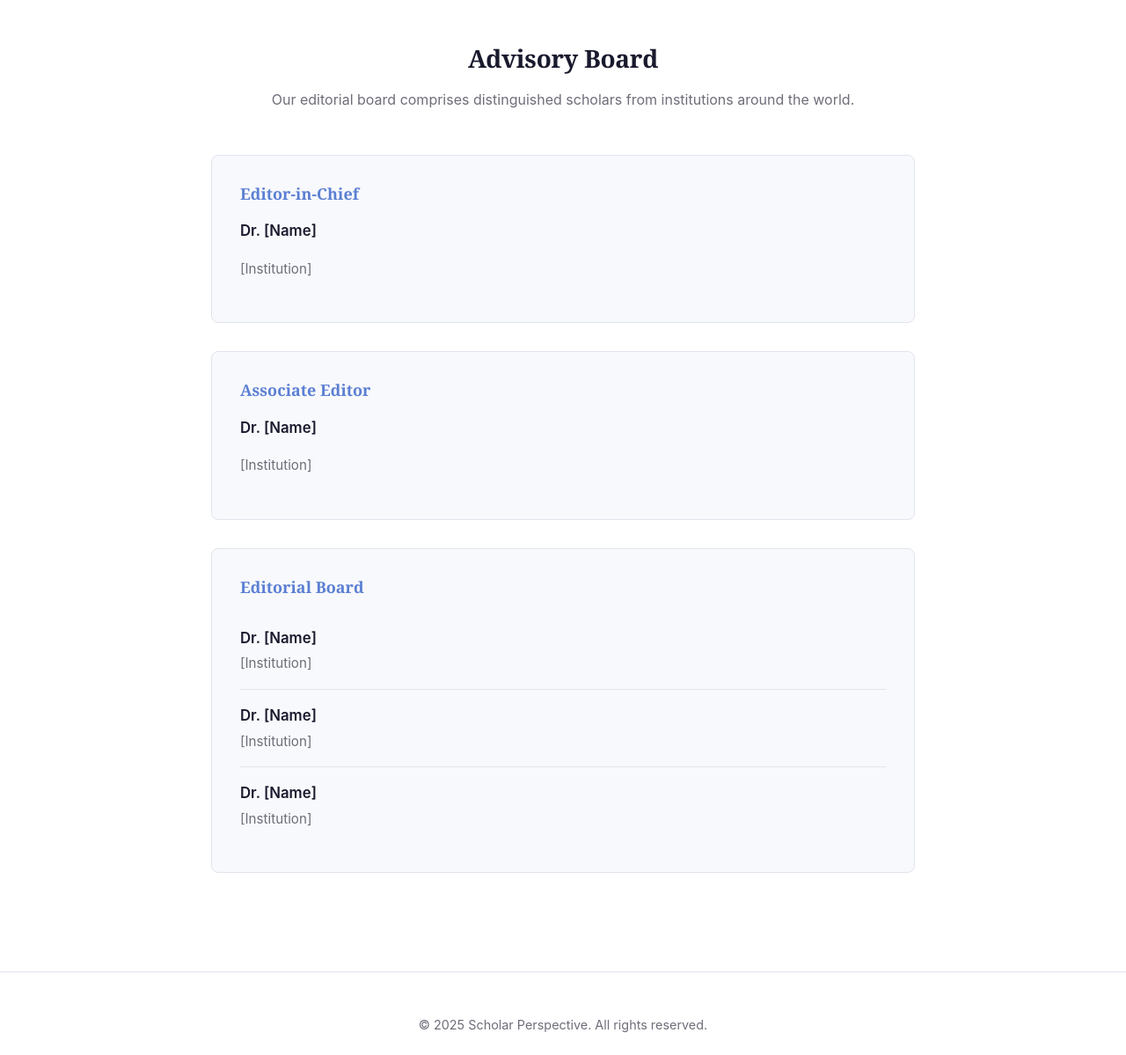
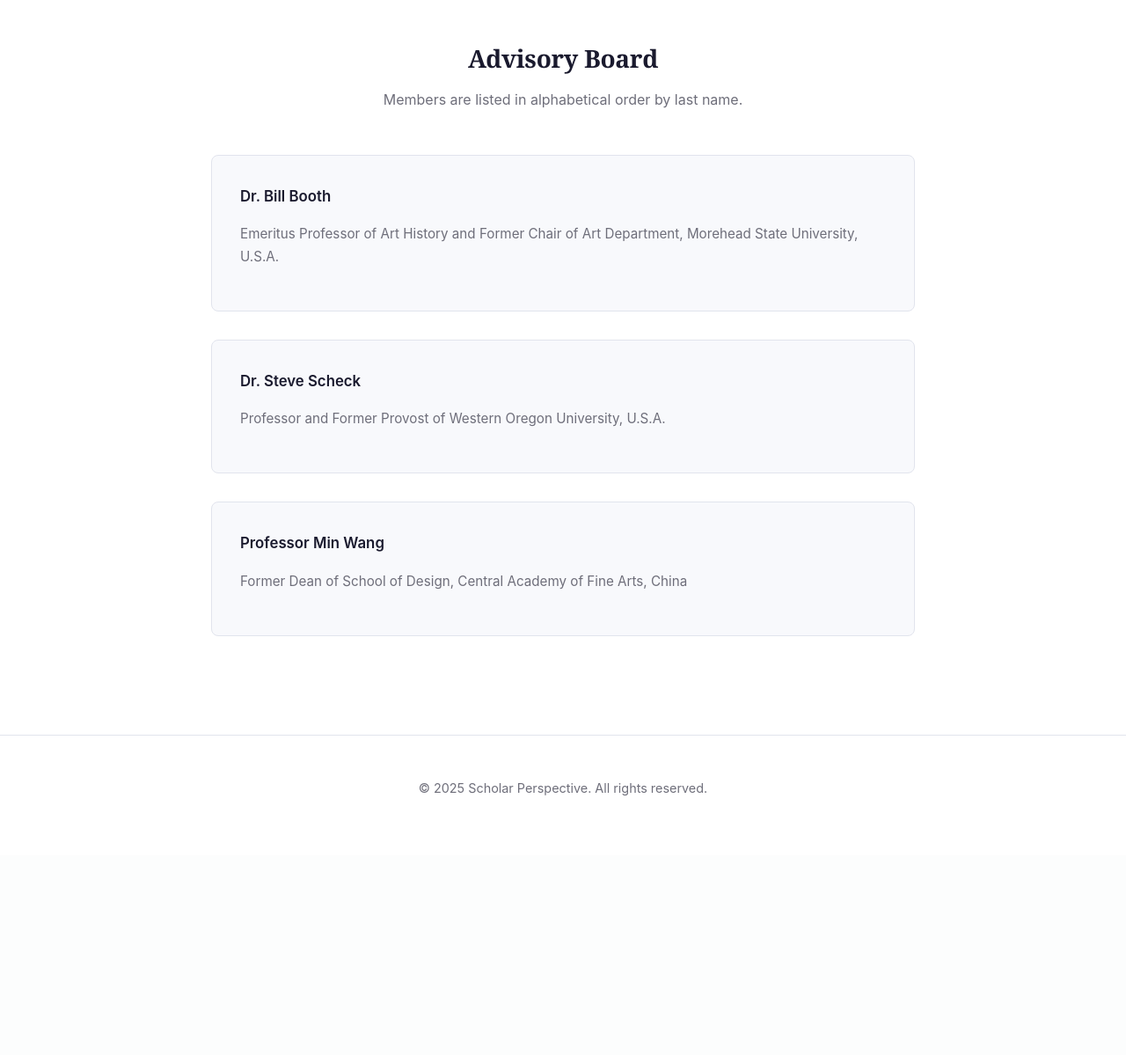
Before and after one commit to choikyo/ScholarPerspective, a Flask app: page /board in a window 1280 px wide. Shown: the part 120-1319 px from the top of the page at 88% size. After the commit the page ends 1024 px from the top, so only its background shows below. Run offline with Flask 3, Linux system fonts and the light colour scheme.

Commit message:
Update Advisory Board with real members, remove placeholders
- Add Dr. Bill Booth, Dr. Steve Scheck, Professor Min Wang
- Sort alphabetically by last name with note

Co-Authored-By: Claude Sonnet 4.6 <noreply@anthropic.com>

```diff
--- a/templates/board.html
+++ b/templates/board.html
@@ -5,37 +5,22 @@
 {% block content %}
 <section class="board-section">
     <h2>Advisory Board</h2>
-    <p class="board-intro">Our editorial board comprises distinguished scholars from institutions around the world.</p>
+    <p class="board-intro">Members are listed in alphabetical order by last name.</p>
 
     <div class="board-list">
         <div class="board-member">
-            <h3>Editor-in-Chief</h3>
-            <p class="member-name">Dr. [Name]</p>
-            <p class="member-affiliation">[Institution]</p>
+            <p class="member-name">Dr. Bill Booth</p>
+            <p class="member-affiliation">Emeritus Professor of Art History and Former Chair of Art Department, Morehead State University, U.S.A.</p>
         </div>
 
         <div class="board-member">
-            <h3>Associate Editor</h3>
-            <p class="member-name">Dr. [Name]</p>
-            <p class="member-affiliation">[Institution]</p>
+            <p class="member-name">Dr. Steve Scheck</p>
+            <p class="member-affiliation">Professor and Former Provost of Western Oregon University, U.S.A.</p>
         </div>
 
         <div class="board-member">
-            <h3>Editorial Board</h3>
-            <ul class="member-list">
-                <li>
-                    <span class="member-name">Dr. [Name]</span>
-                    <span class="member-affiliation">[Institution]</span>
-                </li>
-                <li>
-                    <span class="member-name">Dr. [Name]</span>
-                    <span class="member-affiliation">[Institution]</span>
-                </li>
-                <li>
-                    <span class="member-name">Dr. [Name]</span>
-                    <span class="member-affiliation">[Institution]</span>
-                </li>
-            </ul>
+            <p class="member-name">Professor Min Wang</p>
+            <p class="member-affiliation">Former Dean of School of Design, Central Academy of Fine Arts, China</p>
         </div>
     </div>
 </section>
```
